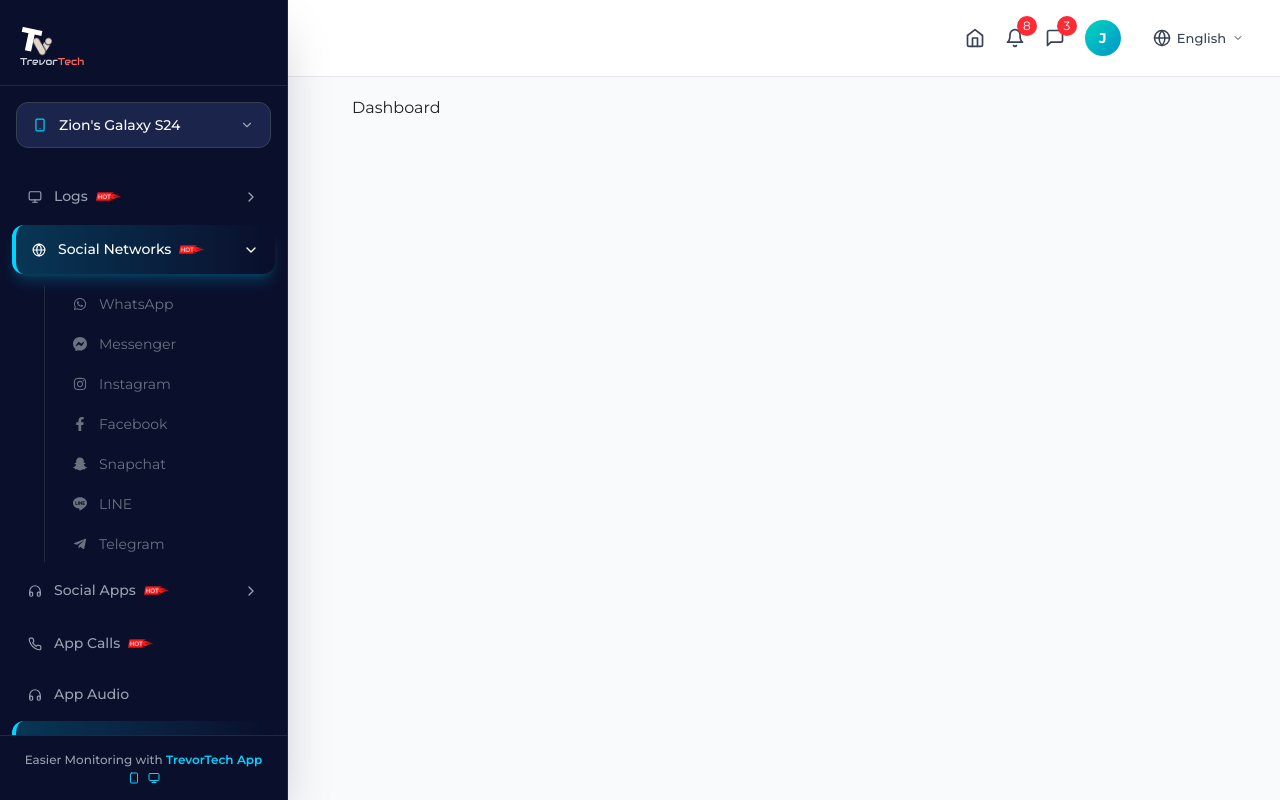
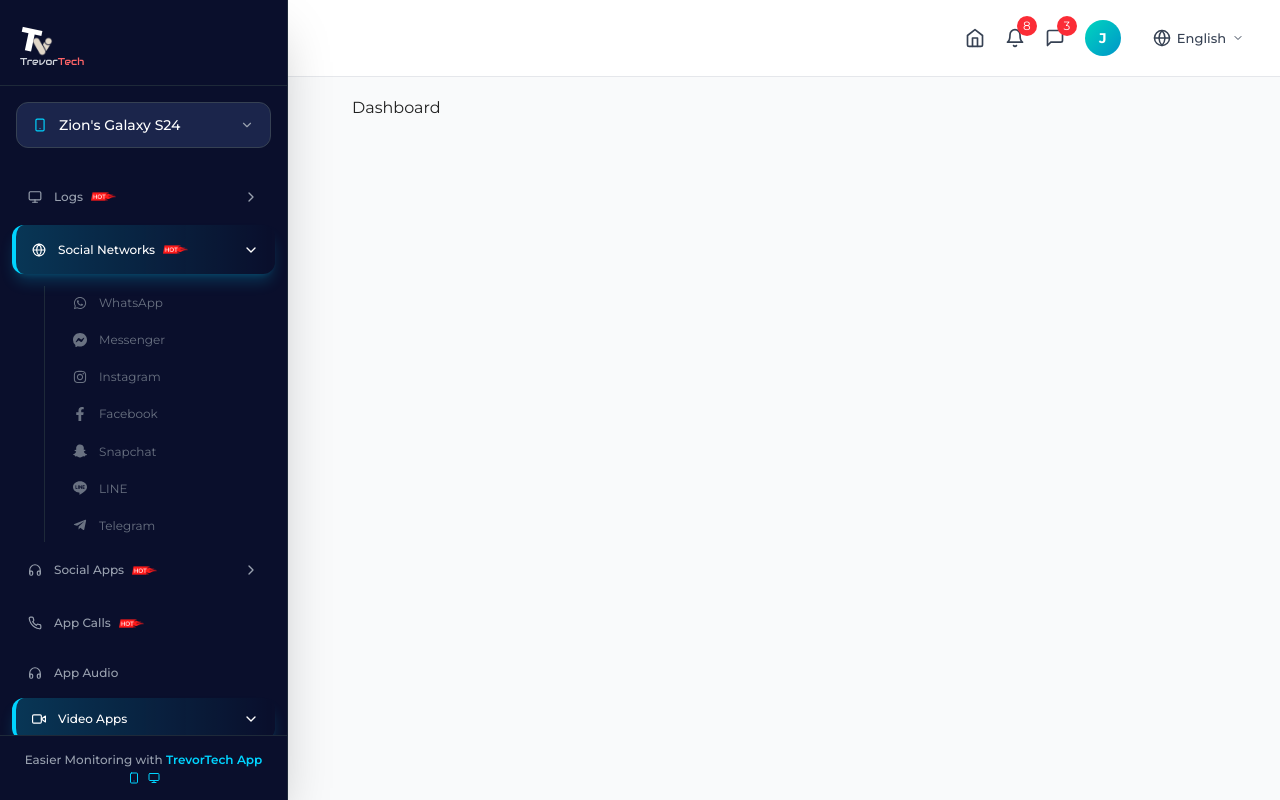
Before and after one commit to LifeofPaks/trevor-tech, a React (Vite) app: page /demo/dashboard in a window 1280 px wide. Built offline with nearby package versions, Linux system fonts and the light colour scheme; a web font is replaced by a local one.

Commit message:
updated ui

```diff
--- a/src/components/navbar/DemoNavbar.jsx
+++ b/src/components/navbar/DemoNavbar.jsx
@@ -634,7 +634,7 @@
                     >
                       <span className="flex items-center gap-3">
                         <span className="text-[14px]">{item.icon}</span>
-                        <span className="font-medium text-[14px] flex items-center gap-2">
+                        <span className="font-medium text-[12px] flex items-center gap-2">
                           {item.label}
                           {item.badge && (
                             <img
@@ -672,7 +672,10 @@
                             }`}
                         >
                           {sub.icon || <div className="w-4 h-4" />}
+                          <span className="text-[12px]">
+
                           {sub.label}
+                          </span>
                         </Link>
                       ))}
                     </div>
```
